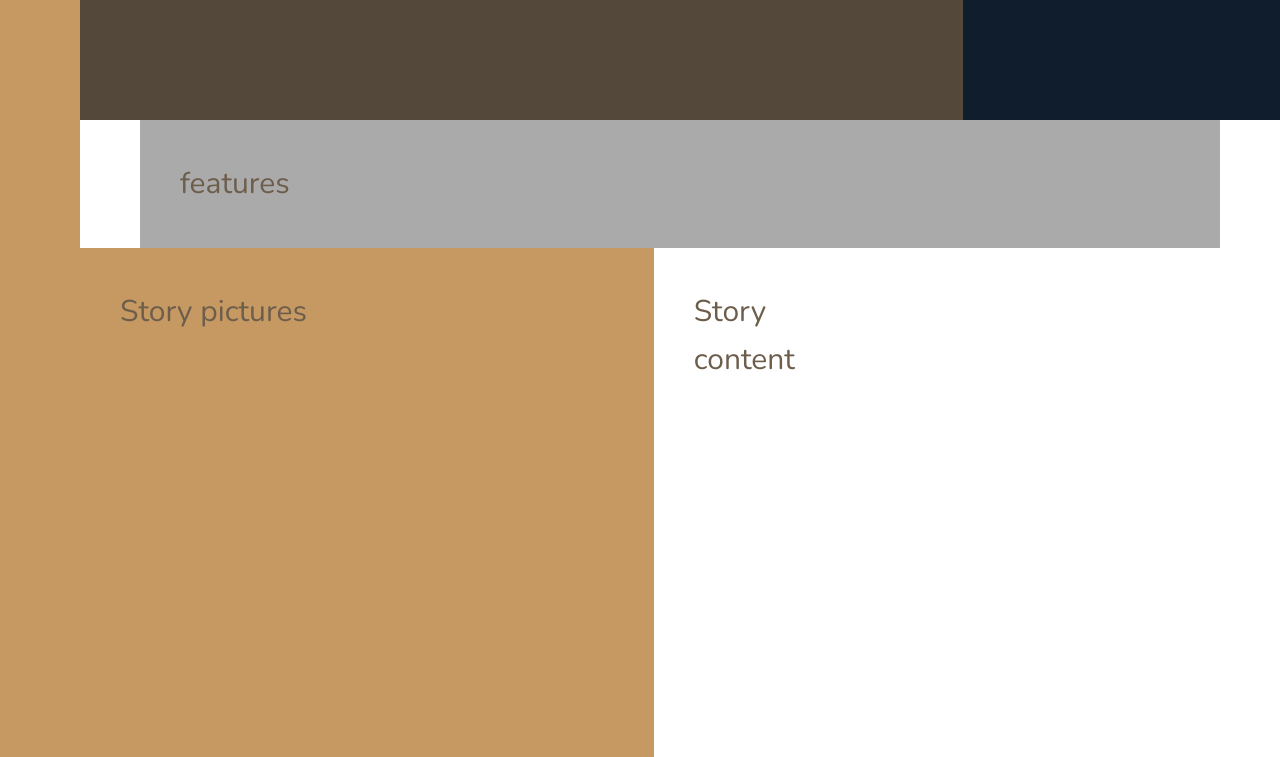
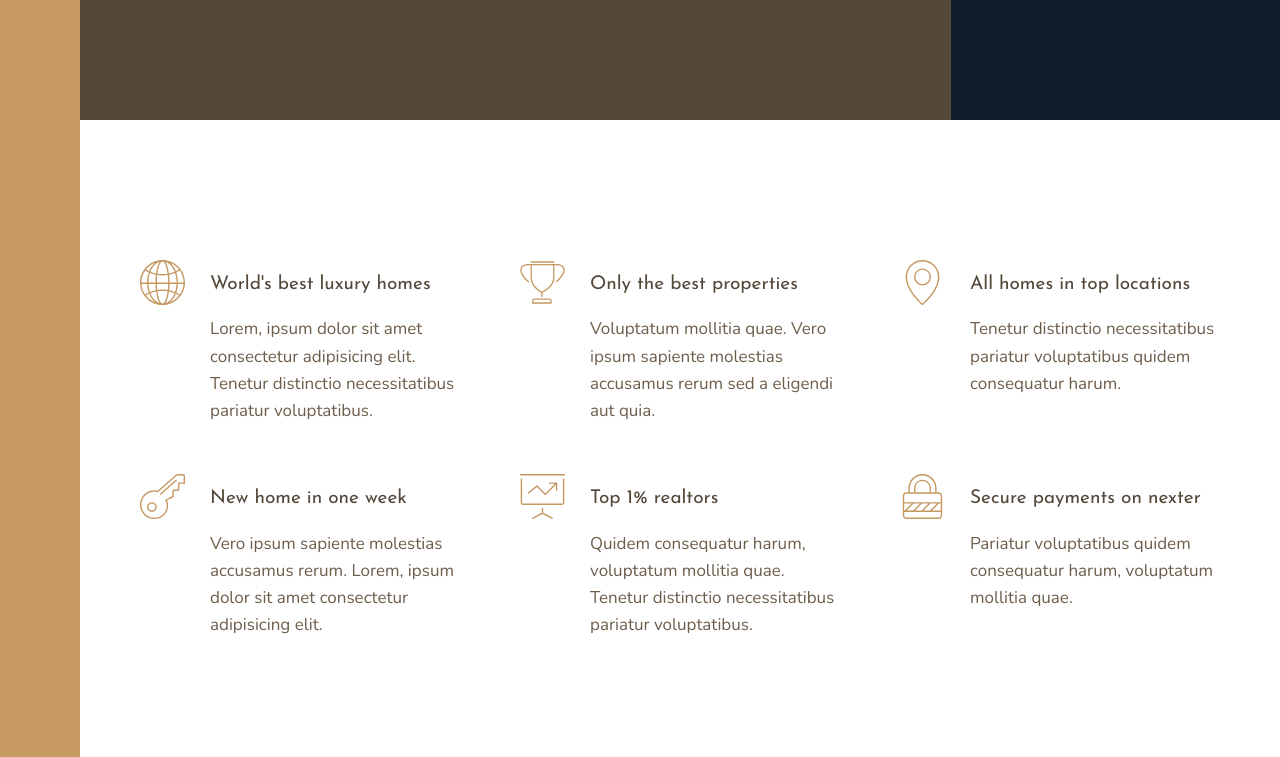
Before and after one commit to dinab881/nexter, a website: page index.html in a window 1280 px wide. Shown: the part 520-1277 px from the top of the page. Drawn offline with nearby package versions, Linux system fonts and the light colour scheme; files that its build step writes are made by us from their sources.

Commit message:
Building Features section

```diff
--- a/index.html
+++ b/index.html
@@ -22,11 +22,66 @@
     Top 3 realtors
 </div>
 <section class="features">
-features
+    <div class="feature">
+        <svg class="feature__icon">
+            <use xlink:href="img/sprite.svg#icon-global"></use>
+        </svg>
+        <h4 class="heading-4 heading-4--dark">World's best luxury homes</h4>
+        <p class="feature__text">
+            Lorem, ipsum dolor sit amet consectetur adipisicing elit. Tenetur distinctio necessitatibus pariatur
+            voluptatibus.
+        </p>
+    </div>
+
+    <div class="feature">
+        <svg class="feature__icon">
+            <use xlink:href="img/sprite.svg#icon-trophy"></use>
+        </svg>
+        <h4 class="heading-4 heading-4--dark">Only the best properties</h4>
+        <p class="feature__text">
+            Voluptatum mollitia quae. Vero ipsum sapiente molestias accusamus rerum sed a eligendi aut quia.
+        </p>
+    </div>
+    <div class="feature">
+        <svg class="feature__icon">
+            <use xlink:href="img/sprite.svg#icon-map-pin"></use>
+        </svg>
+        <h4 class="heading-4 heading-4--dark">All homes in top locations</h4>
+        <p class="feature__text">
+            Tenetur distinctio necessitatibus pariatur voluptatibus quidem consequatur harum.
+        </p>
+    </div>
+    <div class="feature">
+        <svg class="feature__icon">
+            <use xlink:href="img/sprite.svg#icon-key"></use>
+        </svg>
+        <h4 class="heading-4 heading-4--dark">New home in one week</h4>
+        <p class="feature__text">
+            Vero ipsum sapiente molestias accusamus rerum. Lorem, ipsum dolor sit amet consectetur adipisicing elit.
+        </p>
+    </div>
+    <div class="feature">
+        <svg class="feature__icon">
+            <use xlink:href="img/sprite.svg#icon-presentation"></use>
+        </svg>
+        <h4 class="heading-4 heading-4--dark">Top 1% realtors</h4>
+        <p class="feature__text">
+            Quidem consequatur harum, voluptatum mollitia quae. Tenetur distinctio necessitatibus pariatur voluptatibus.
+        </p>
+    </div>
+    <div class="feature">
+        <svg class="feature__icon">
+            <use xlink:href="img/sprite.svg#icon-lock"></use>
+        </svg>
+        <h4 class="heading-4 heading-4--dark"> Secure payments on nexter</h4>
+        <p class="feature__text">
+            Pariatur voluptatibus quidem consequatur harum, voluptatum mollitia quae.
+        </p>
+    </div>
 </section>
 
 <div class="story__pictures">
-Story pictures
+    Story pictures
 </div>
 <div class="story-content">
     Story content
--- a/sass/_base.scss
+++ b/sass/_base.scss
@@ -40,8 +40,5 @@ body{
   // 1140/8 = 142.5 ~ 14rem
   grid-template-columns: [sidebar-start] 8rem [sidebar-end full-start] minmax(6rem, 1fr) [center-start] repeat(8, [col-start] minmax(min-content, 14rem) [col-end])[center-end] minmax(6rem, 1fr) [full-end];
 
-  & > *{
-    padding: 40px;
-    font-size: 3rem;
-  }
+
 }
--- a/sass/_features.scss
+++ b/sass/_features.scss
@@ -1,4 +1,29 @@
 .features{
-  background-color: $color-grey-light-2;
   grid-column: center-start / center-end;
+
+  margin: 15rem 0;
+  display: grid;
+  //grid-template-columns: repeat(3, 1fr);
+  grid-template-columns: repeat(auto-fit, minmax(25rem, 1fr));
+  grid-gap: 6rem;
+  align-items: start;
 }
+
+.feature{
+  display: grid;
+  grid-template-columns: min-content 1fr;
+  grid-row-gap: 1.5rem;
+  grid-column-gap: 2.5rem;
+
+  &__icon{
+    fill: $color-primary;
+    width: 4.5rem;
+    height: 4.5rem;
+    grid-row: 1 / span 2; //-1 works only with explicit ;
+    transform: translateY(-1rem);
+  }
+
+  &__text{
+    font-size: 1.7rem;
+  }
+}
--- a/sass/_typography.scss
+++ b/sass/_typography.scss
@@ -0,0 +1,34 @@
+%heading {
+  font-family: $font-display;
+  font-weight: 400;
+}
+
+
+.heading-1 {
+  @extend %heading;
+
+}
+
+.heading-2 {
+  @extend %heading;
+
+}
+
+.heading-3 {
+  @extend %heading;
+
+}
+
+.heading-4 {
+  @extend %heading;
+  font-size: 1.9rem;
+
+  &--light{
+    color: $color-grey-light-1
+  }
+
+  &--dark{
+    color: $color-grey-dark-1
+  }
+
+}
```
Also changed, not shown: package.json (added, +24 -0 lines), css/style.css (added), img/sprite.svg (added), 1 other file.
